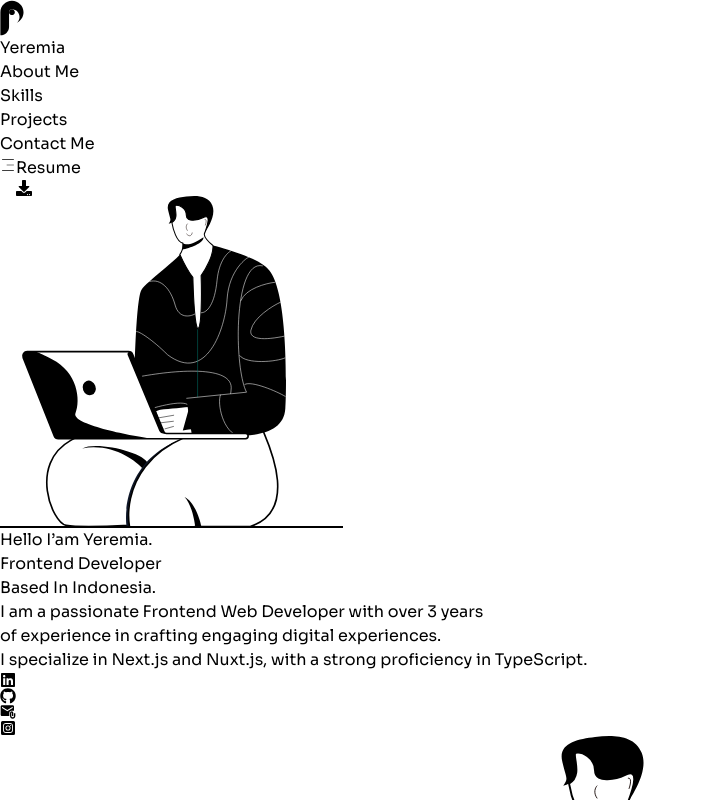
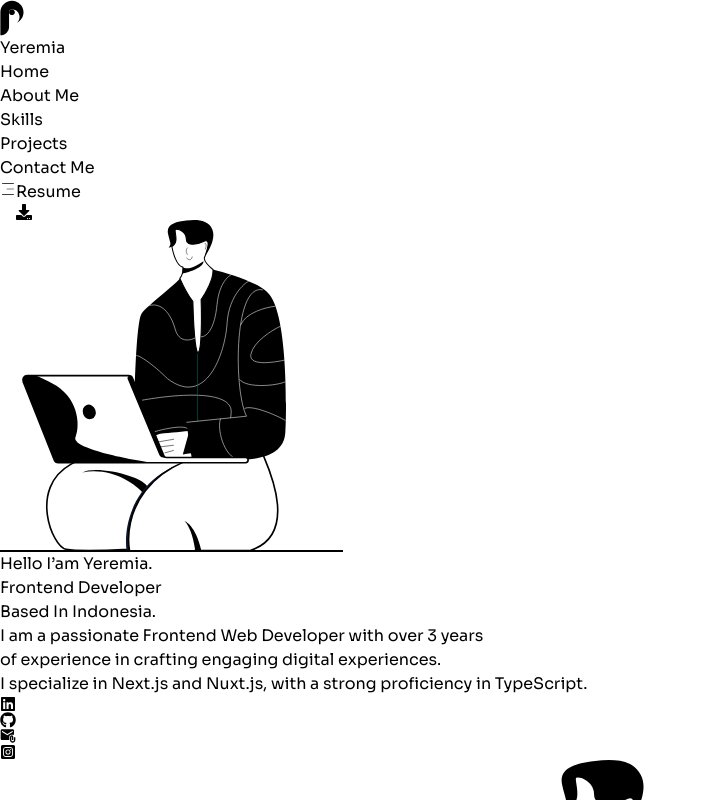
Before and after one commit to yeremiaChris/resume, a React (Vite) app: page / in a window 1280 px wide. Shown: the top 800 px of the page, without its empty margins (0-707 px from the left). Built offline with nearby package versions, Linux system fonts and the light colour scheme.

Commit message:
feat: handle navbar scroll

```diff
--- a/src/components/layout/Navbar.tsx
+++ b/src/components/layout/Navbar.tsx
@@ -3,20 +3,24 @@ import { FaDownload } from "react-icons/fa";
 import { CiMenuFries } from "react-icons/ci";
 const navbarList = [
   {
+    name: "Home",
+    link: "home",
+  },
+  {
     name: "About Me",
-    link: "#",
+    link: "about",
   },
   {
     name: "Skills",
-    link: "#",
+    link: "skills",
   },
   {
     name: "Projects",
-    link: "#",
+    link: "projects",
   },
   {
     name: "Contact Me",
-    link: "#",
+    link: "contact-me",
   },
 ];
 const Navbar = () => {
@@ -30,7 +34,9 @@ const Navbar = () => {
 
         <ul className="hidden md:flex items-center gap-8">
           {navbarList.map((nav, index) => (
-            <li key={index}>{nav.name}</li>
+            <li key={index}>
+              <a href={`#${nav.link}`}>{nav.name}</a>
+            </li>
           ))}
         </ul>
 
--- a/src/components/ui/section/About.tsx
+++ b/src/components/ui/section/About.tsx
@@ -2,7 +2,10 @@ import { AboutIcon } from "../../icons/AboutIcon";
 
 const About = () => {
   return (
-    <section className="container gap-5 md:gap-20 grid md:grid-cols-2 py-10 md:py-14 md:px-28">
+    <section
+      id="about"
+      className="container gap-5 md:gap-20 grid md:grid-cols-2 py-10 md:py-14 md:px-28"
+    >
       <AboutIcon className="w-full h-full" />
 
       <div className="grid md:gap-5 gap-3">
--- a/src/components/ui/section/Experience.tsx
+++ b/src/components/ui/section/Experience.tsx
@@ -106,7 +106,10 @@ interface JobExperienceProps {
 
 const JobExperience = ({ job }: JobExperienceProps) => {
   return (
-    <div className="border py-7 px-6 border-gray-700 hover:bg-neutral-800 hover:border-neutral-800 text-white hover:text-zinc-300 transition-all duration-300 rounded-lg mt-10 md:mt-20">
+    <div
+      id="experience"
+      className="border py-7 px-6 border-gray-700 hover:bg-neutral-800 hover:border-neutral-800 text-white hover:text-zinc-300 transition-all duration-300 rounded-lg mt-10 md:mt-20"
+    >
       <div className="space-y-3 md:space-y-0 md:flex justify-between items-center">
         <div className="flex items-center gap-3">
           <img
--- a/src/components/ui/section/Hero.tsx
+++ b/src/components/ui/section/Hero.tsx
@@ -5,7 +5,10 @@ import { IllustrationIcon } from "../../icons/IllustrationIcon";
 import { IllustrationMobile } from "../../icons/IllustrationMobile";
 const Hero = () => {
   return (
-    <section className="container relative flex flex-col md:flex-row justify-center items-center">
+    <section
+      id="home"
+      className="container relative flex flex-col md:flex-row justify-center items-center"
+    >
       {/* mobile */}
       <IllustrationMobile className="mb-5 w-full md:hidden" />
 
--- a/src/components/ui/section/Projects.tsx
+++ b/src/components/ui/section/Projects.tsx
@@ -40,7 +40,7 @@ const projects = [
 
 const Projects = () => {
   return (
-    <section className="bg-black py-16 mt-10 md:mt-0">
+    <section id="projects" className="bg-black py-16 mt-10 md:mt-0">
       <div className="container text-white">
         <h2 className="text-3xl md:text-5xl text-center mb-5">
           Current <span className="font-bold">Projects</span>
--- a/src/components/ui/section/Skills.tsx
+++ b/src/components/ui/section/Skills.tsx
@@ -23,12 +23,15 @@ const skills = [
 
 const Skills = () => {
   return (
-    <section className="container md:pt-20 pt-10 flex flex-col md:items-center gap-8 md:gap-14">
+    <section
+      id="skills"
+      className="container md:pt-20 pt-10 flex flex-col md:items-center gap-8 md:gap-14"
+    >
       <h2 className="text-center text-3xl md:text-5xl">
         My <span className="font-bold">Skills</span>
       </h2>
 
-      <div className="grid grid-cols-2 gap-3 md:flex md:gap-24 items-center justify-center">
+      <div className="grid grid-cols-2 gap-3 md:flex md:flex-wrap md:gap-24 items-center justify-center">
         {skills.map((skill, index) => (
           <BoxSkill key={index}>
             {skill.icon}
--- a/src/index.css
+++ b/src/index.css
@@ -9,3 +9,17 @@
   font-optical-sizing: auto;
   font-style: normal;
 }
+
+html {
+  scroll-behavior: smooth;
+}
+
+#about,
+#skills,
+#projects {
+  scroll-margin-top: 80px;
+}
+
+#home {
+  scroll-margin-top: 200px;
+}
```
